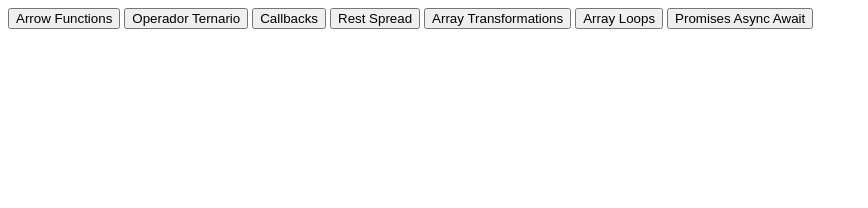
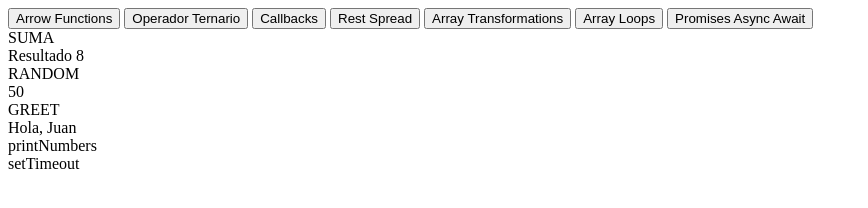
Before and after one commit to soyjuandelgado/IT-S2-Javascript, a plain HTML site: page index.html in a window 1280 px wide. Both pictures are taken after a click on the button "Arrow Functions". Shown: the whole page, without its empty margins (0-868 px from the left). Drawn offline with Linux system fonts and the light colour scheme.

Commit message:
feat: show 1.1 operation results

```diff
--- a/index.html
+++ b/index.html
@@ -20,6 +20,11 @@
     <button onclick="arrayTransformations()">Array Transformations</button>
     <button onclick="arrayLoops()">Array Loops</button>
     <button onclick="promisesAsyncAwait()">Promises Async Await</button>
+    <main width="800px" height="500px">
+        <div id="salida" width="800px" height="500px">
+
+        </div>
+    </main>
 </body>
 
 </html>
--- a/src/1.1-arrow-functions.js
+++ b/src/1.1-arrow-functions.js
@@ -1,33 +1,36 @@
 
 function arrowFunctions(){
-    //const salida = document.getElementById("salida")
+    const salida = document.getElementById("salida")
 
     console.log("SUMA");
-    //salida.innerHTML = "SUMA<br>";
+    salida.innerHTML = "SUMA<br>";
     // SUMA
     let a = 3;
     let b = 5;
     let add = (a, b) => a + b; //suma es la funcion, no el retorno de la misma
     let res = add(a,b);
     console.log("Resultado", res);
-    //salida.innerHTML += `Resultado ${res}<br>`;
+    salida.innerHTML += `Resultado ${res}<br>`;
 
     //RANDOM
     console.log("RANDOM");
+    salida.innerHTML += "RANDOM<br>";
     //Math.random: aleatorios entre 0 y 1
     //Math.floor: devuelve numeros enteros
     let randomNumber = () => Math.floor(Math.random() * 101);
     console.log(randomNumber());
+    salida.innerHTML += randomNumber() + "<br>";
 
     // GREET
     console.log("GREET");
-
+    salida.innerHTML += "GREET<br>";
     class Person{
         constructor(nombre){
             this.nombre = nombre;
         }
 
-        greet = () => console.log(`Hola, ${this.nombre}`)
+        greet = () => {console.log(`Hola, ${this.nombre}`)
+                salida.innerHTML += `Hola, ${this.nombre}` + "<br>";}
     }
 
     const persona = new Person("Juan");
@@ -36,9 +39,12 @@ function arrowFunctions(){
     //Nivel 2
 
     console.log("printNumbers");
+    salida.innerHTML += "printNumbers<br>";
 
     function printNumbers(nums) {
-        for (let i = 0; i < nums.length; i++) () => console.log(nums[i]);
+        for (let i = 0; i < nums.length; i++) () => {console.log(nums[i]);
+                                                salida.innerHTML += nums[i] + "<br>";
+        };
     }
 
     let numbers = [3, 5, 7, 4, 2];
@@ -47,6 +53,9 @@ function arrowFunctions(){
     //Nivel 3
 
     console.log("setTimeout");
+    salida.innerHTML += "setTimeout<br>";
 
-    setTimeout( () => console.log("Mensaje retardado.") , 3000 );
+    setTimeout( () => {console.log("Mensaje retardado.")
+        salida.innerHTML += "Mensaje retardado.<br>";
+    } , 3000 );
 }
```
